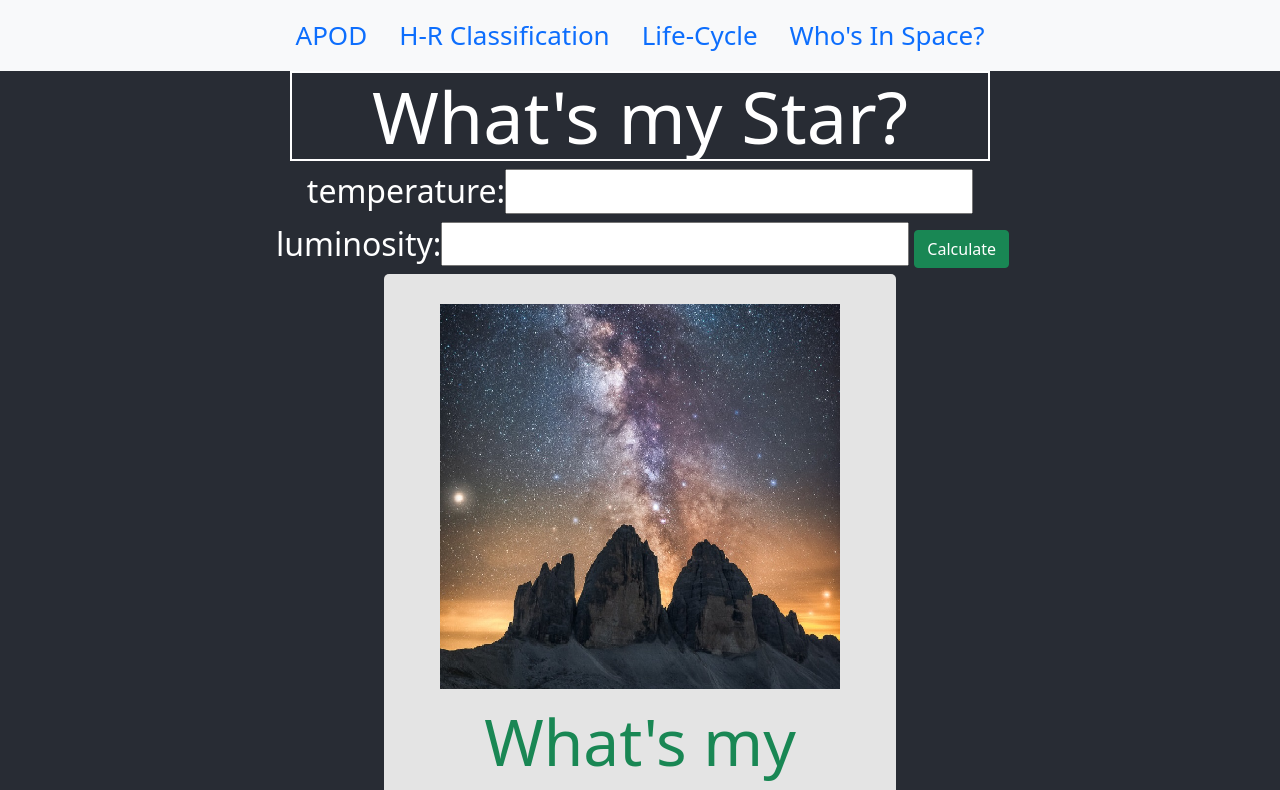
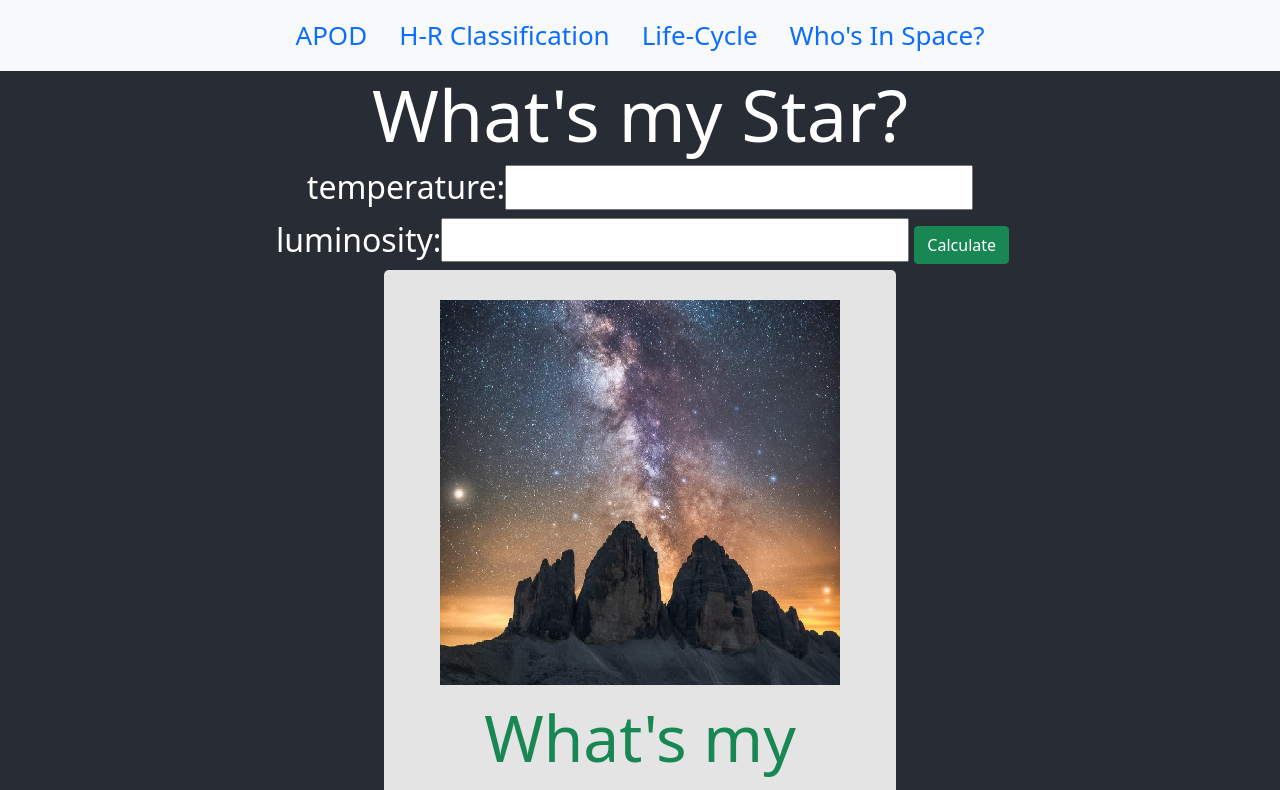
Before and after one commit to AaronKirchhoff/star_project, a React (Create React App) app: page / in a window 1280 px wide. Shown: the top 790 px of the page. Built offline with nearby package versions, Linux system fonts and the light colour scheme.

Commit message:
css work...

```diff
--- a/src/components/App.css
+++ b/src/components/App.css
@@ -2,13 +2,14 @@ html, body{
   background-color: #282c34;
 }
 
-h1 {
-  width: 700px;
+.h1-title {
+  /* width: 700px; */
   border-style: solid;
   border-width: 2px;
   border-color: white;
   /* padding: 20px; */
   margin-top: 80px;
+  padding-bottom: 10px;
   margin-left: auto;
   margin-right: auto;
 
--- a/src/components/star.js
+++ b/src/components/star.js
@@ -104,7 +104,7 @@ class Star extends Component {
   render(){
     return (
       <div className='Star'>
-        <h1 class="display-2"> What's my Star?</h1>
+        <h1 class="h1-title" class="display-2"> What's my Star?</h1>
 
         <form onSubmit={this.formSubmit}>
           <label class="h2">temperature:
```
